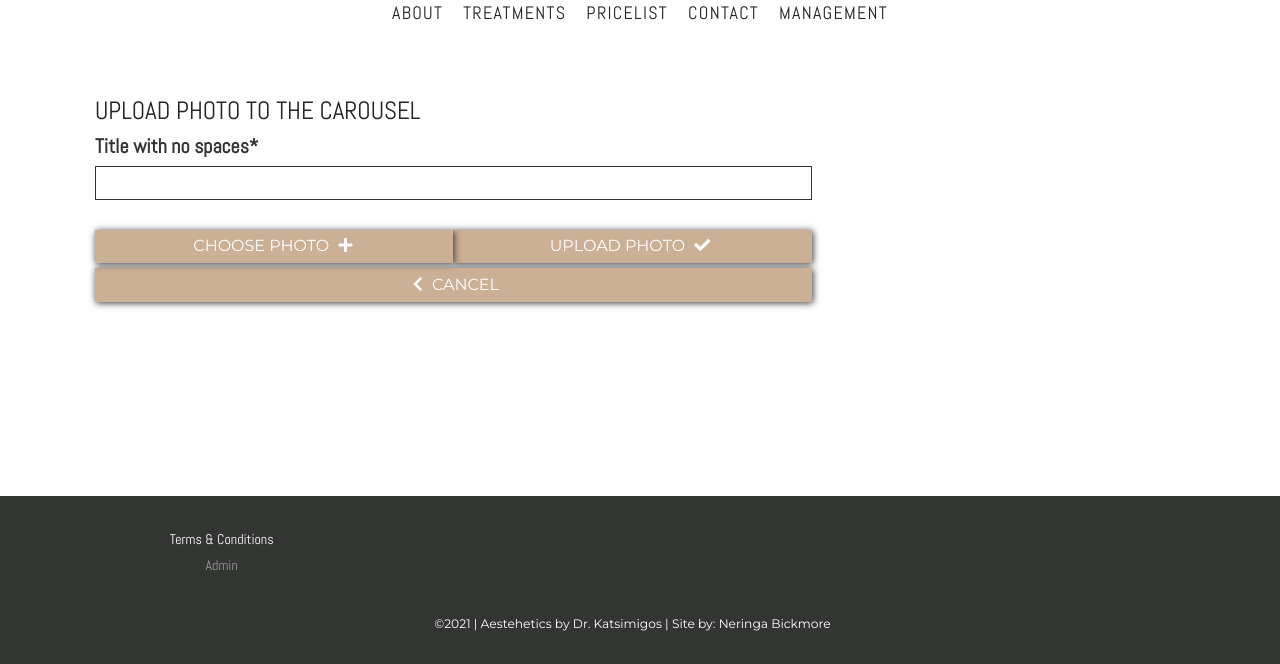
After one commit to neringabickmore/dr.katsimigos.aesthetics, a Django app: page /upload/carousel/photo in a window 1280 px wide. The commit adds this page. Shown: the part 241-905 px from the top of the page. Run offline with Django 3.2, Linux system fonts and the light colour scheme; the visitor is signed in with stand-in values (Sample User, id 1); data that the repository does not hold is empty; some libraries are stand-ins or nearby versions.

Commit message:
upload-photo/added templates, content and styled

```diff
--- a/about/static/about/css/about.css
+++ b/about/static/about/css/about.css
@@ -18,6 +18,28 @@
 
 img {
     object-fit: cover !important;
+}
+
+/* Photo upload form */
+.field-styling {
+    border-radius: 0;
+    border: 1px solid var(--jet);
+    font-size: 1.6rem;
+}
+
+.btn-file {
+    position: relative;
+    overflow: hidden;
+}
+
+.btn-file input[type="file"] {
+    position: absolute;
+    top: 0;
+    right: 0;
+    min-width: 100%;
+    min-height: 100%;
+    opacity: 0;
+    cursor: pointer;
 }
 
 @media (max-width: 574px) {
--- /dev/null
+++ b/about/templates/about/custom-widget-templates/custom-clearable-file-input.html
@@ -0,0 +1,13 @@
+<div class="d-flex">
+    <!-- choose your photo for upload -->
+    <span class="btn btn-file col-6 pe-2">
+        choose photo <span class="icon p-2">
+            <i class="fas fa-plus" aria-hidden="true"></i>
+        </span> <input id="new-img" type="{{ widget.type }}" name="{{ widget.name }}"
+            {% include "django/forms/widgets/attrs.html" %}>
+    </span>
+    <!-- upload your photo to the database -->
+    <button class="btn col-6" type="submit" value="upload photo">upload photo <span class="icon p-2">
+            <i class="fas fa-check" aria-hidden="true"></i>
+        </span></button>
+</div>
--- /dev/null
+++ b/about/templates/about/upload-photo.html
@@ -0,0 +1,33 @@
+{% extends 'base.html' %}
+
+{% load cloudinary %}
+{% load static %}
+
+{% block extra_css %}
+<link rel="stylesheet" href="{% static 'about/css/about.css' %}" type="text/css">
+{% endblock %}
+
+{% block content %}
+<div class="container mb-5 body-container">
+    <!-- Photo upload form -->
+    <div class="row no-gutters align-items-center py-5 px-3 mt-sm-5 mt-0">
+        <div class="col-sm-8 px-4">
+            <h1>upload photo to the carousel</h1>
+            <form method="POST" action="{% url 'upload_carousel_photo' %}" class="form mb-2" enctype="multipart/form-data">
+                {% csrf_token %}
+                {% for field in upload_photo_form %}
+                    {% if field.name != 'image' %}
+                        {{ field | as_crispy_field }}
+                    {% else %}
+                        {{ field }}
+                    {% endif %}
+                {% endfor %}
+                <!-- cancel -->
+                <a class="btn col-12 mt-2" href="{% url 'view_about' %}"><span class="icon p-2">
+                    <i class="fas fa-chevron-left" aria-hidden="true"></i>
+                </span>Cancel</a>
+            </form>
+        </div>
+    </div>
+</div>
+{% endblock %}
```
Also changed, not shown: about/templates/about/about.html (+15 -21 lines).
